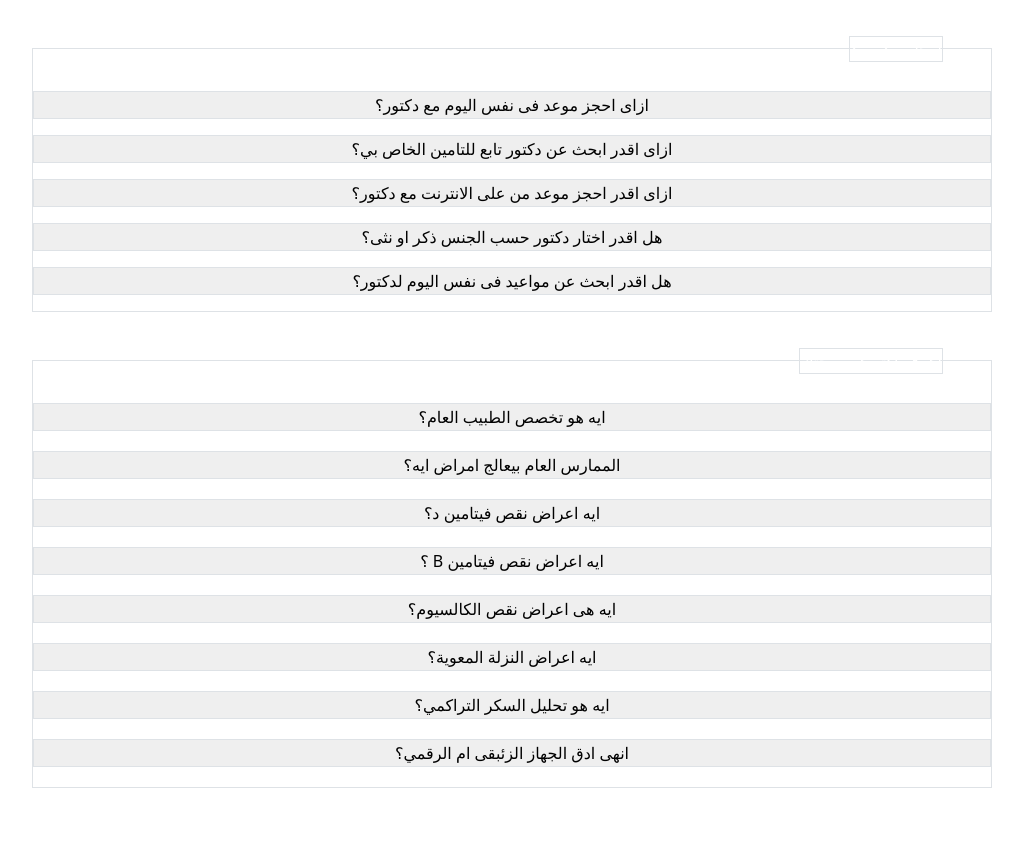
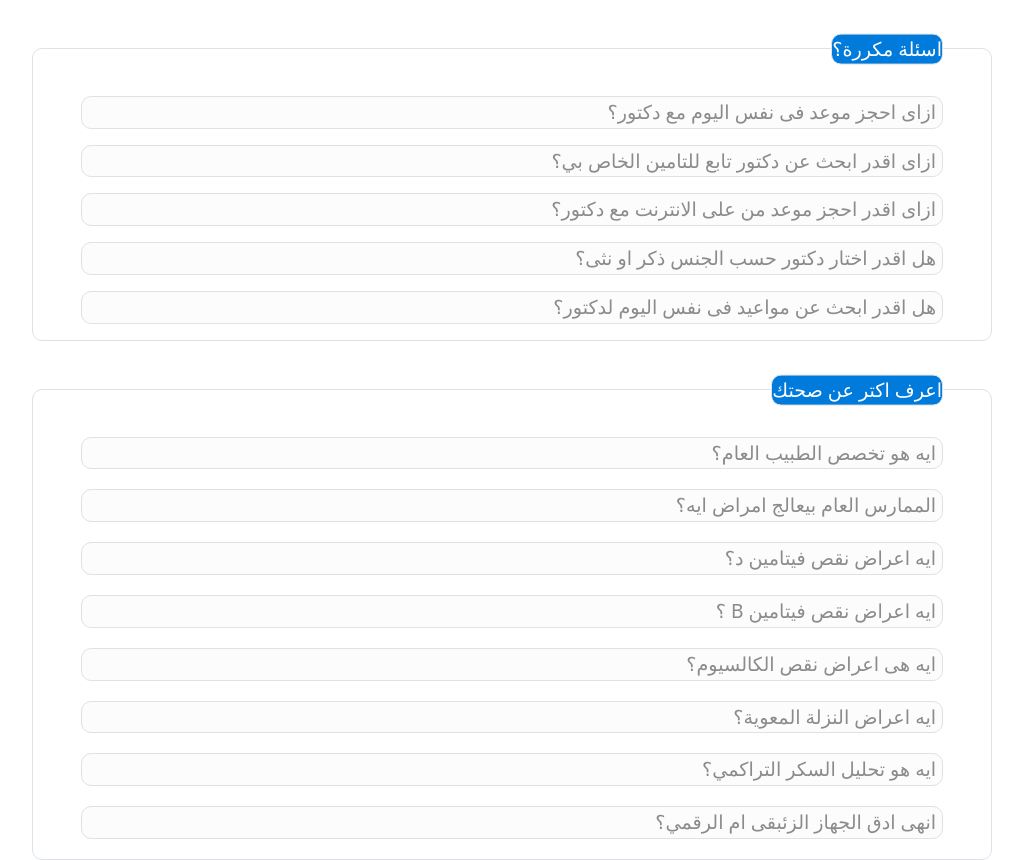
Before and after one commit to m22nna/NTI_Project, a PHP site: page /questions.php in a window 1280 px wide. Shown: the whole page, without its empty margins (128-1151 px from the left). Before the commit the page ends 788 px from the top, so only its background shows below. Run offline with PHP 8.4, Linux system fonts and the light colour scheme.

Commit message:
Update mine.css

```diff
--- a/css/mine.css
+++ b/css/mine.css
@@ -1,4 +1,30 @@
 .com{
     color:red;
     font-size: 17px;;
+
 }
+.main_text{
+    text-align: right;
+    color: rgb(139, 139, 139);
+    font-size: larger;
+}
+.border{
+    border: 4px solid black;
+    border-radius: 10px;
+}
+.main_color{
+    background-color: #007bdb;
+}
+.width{
+    width: fit-content;
+}
+.button_color{
+        background: rgb(252, 252, 252);
+}
+.button_color:hover{
+    background-color:rgb(233, 230, 230) ;
+}
+.w-80{
+    width:90%;
+    margin: auto;
+}
```
